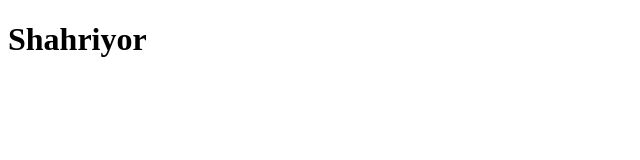
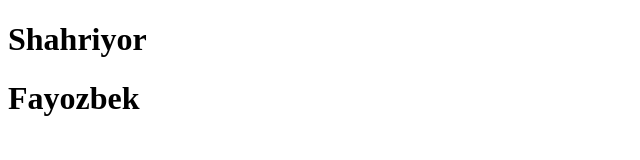
Before and after one commit to ShahriyorDeveloper/25-group, a plain HTML site: page index.html in a window 1280 px wide. Shown: the whole page, without its empty margins (0-640 px from the left). Drawn offline with Linux system fonts and the light colour scheme.

Commit message:
fayozbek

```diff
--- a/index.html
+++ b/index.html
@@ -7,5 +7,6 @@
 </head>
 <body>
     <h1>Shahriyor</h1>
+    <h1>Fayozbek</h1>
 </body>
 </html>
```
